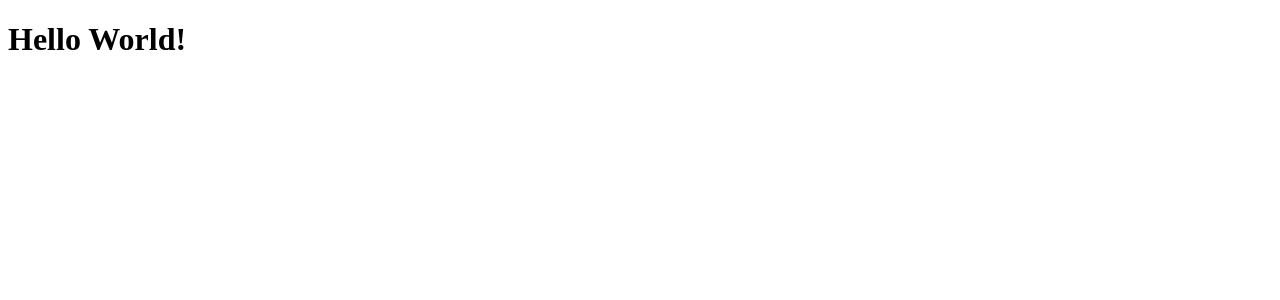
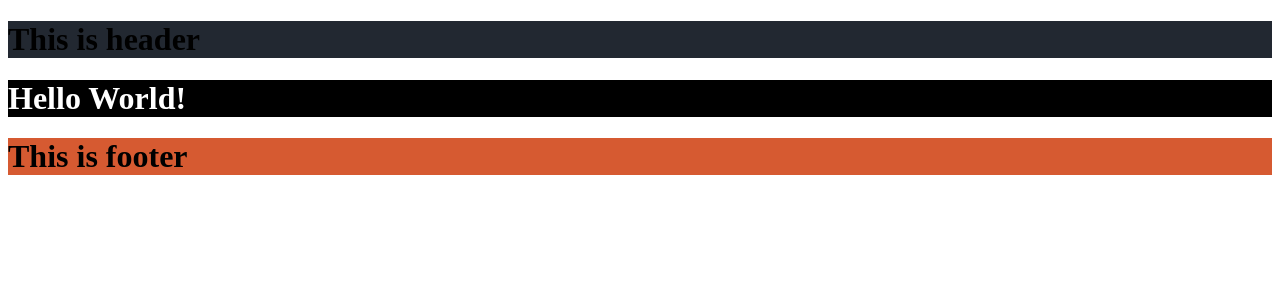
Before and after one commit to jimkk159/day-82-portfolio-website-development, a Flask app: page / in a window 1280 px wide. Shown: the top 300 px of the page. Run offline with Flask 2, Linux system fonts and the light colour scheme.

Commit message:
initial design: Home page, simple css and icon

```diff
--- /dev/null
+++ b/static/css/styles.css
@@ -0,0 +1,12 @@
+.head-container {
+  background-color: #222831;
+}
+.container {
+   background-color: black;
+}
+.container h1{
+    color: white
+}
+.foot-container {
+   background-color: #D65A31;
+}
--- a/templates/index.html
+++ b/templates/index.html
@@ -3,8 +3,20 @@
 <head>
     <meta charset="UTF-8">
     <title>Jim's Personal Website</title>
+    <link rel="icon" href="static/icon/favicon-16x16.png">
+    <link rel="stylesheet" href="static/css/styles.css">
 </head>
 <body>
+<div class="head-container">
+    <h1>This is header</h1>
+</div>
+<div class="container">
     <h1>Hello World!</h1>
+</div>
 </body>
+<footer>
+    <div class="foot-container">
+        <h1>This is footer</h1>
+    </div>
+</footer>
 </html>
```
